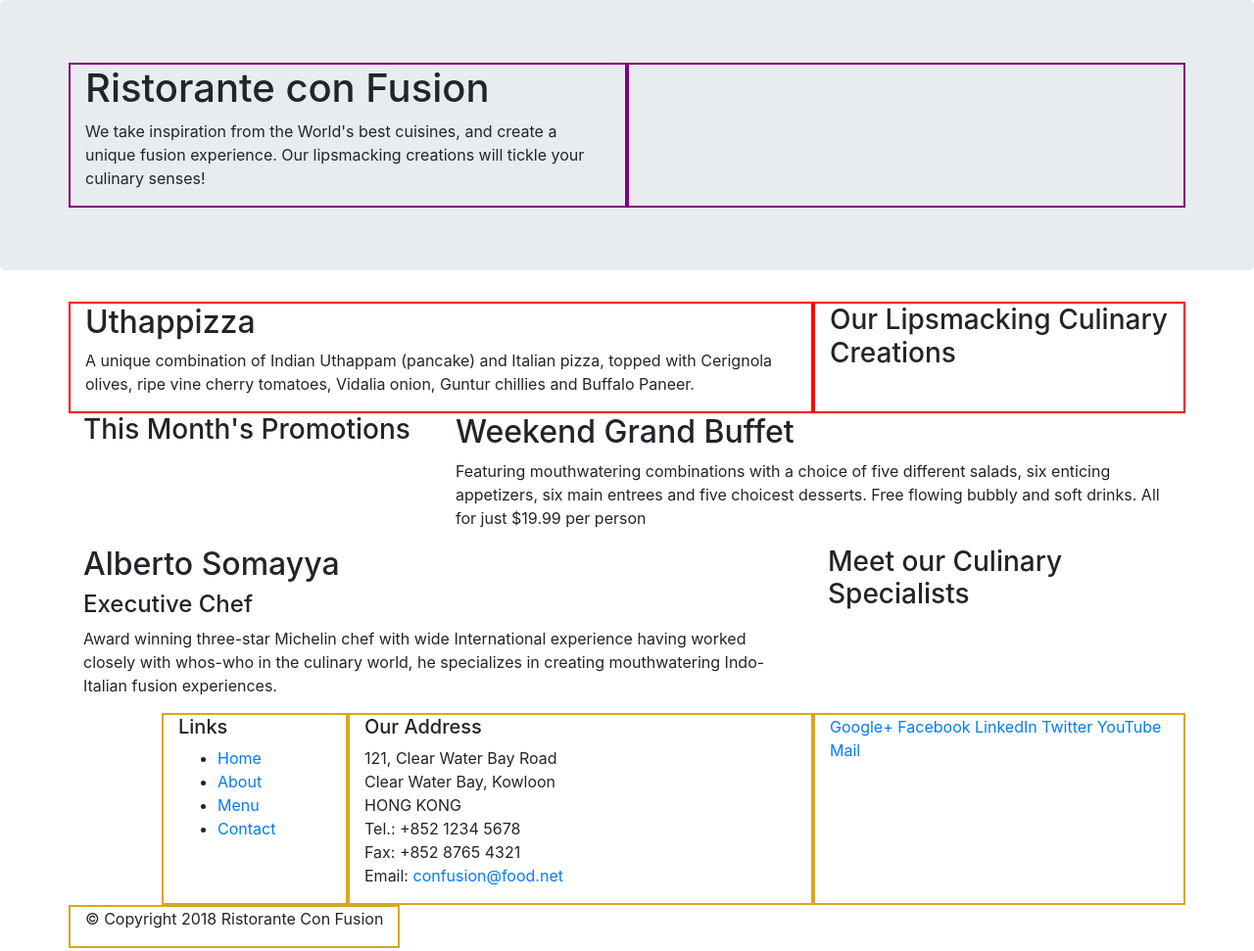
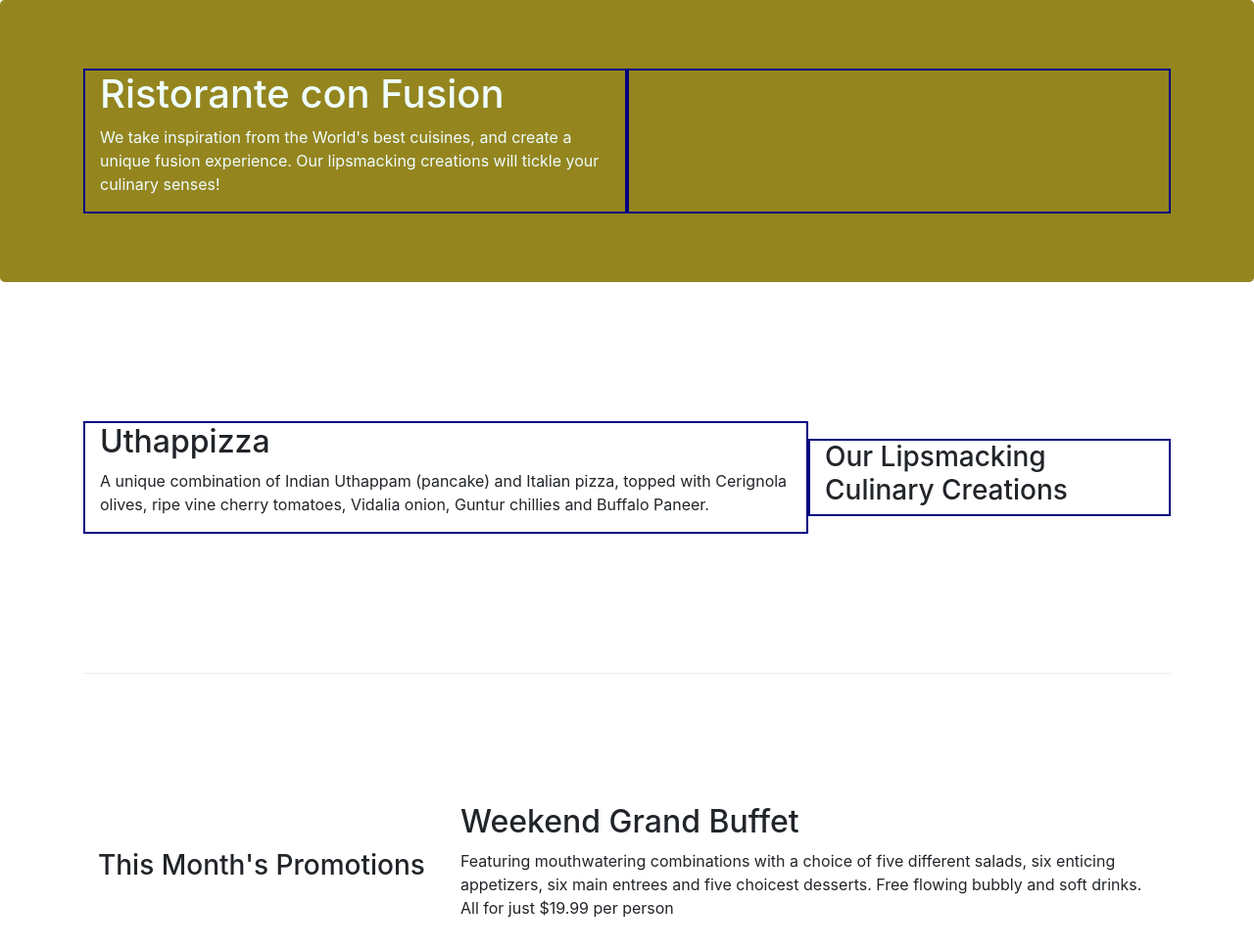
Before and after one commit to TamyahD/bs4ConFusion, a website: page index.html in a window 1280 px wide. Shown: the top 971 px of the page at 98% size. Drawn offline with nearby package versions, Linux system fonts and the light colour scheme.

Commit message:
added custom css styling, bootstrap grid pt.2

```diff
--- /dev/null
+++ b/css/styles.css
@@ -0,0 +1,26 @@
+.row-header {
+    margin: 0px auto;
+    padding: 0px auto;
+}
+.row-content {
+    margin: 0px auto;
+    padding: 50px 0px 50px 0px;
+    border-bottom: 1px ridge;
+    min-height: 400px;
+}
+.footer {
+    background-color: beige;
+    margin: 0px auto;
+    padding: 20px 0px 20px 0px;
+}
+.jumbotron {
+    padding: 70px 30px 70px 30px;
+    margin: 0px auto;
+    background-color: rgb(148, 133, 31);
+    color: rgb(240, 254, 255);
+}
+.address {
+    font-size: 80%;
+    margin: 0px;
+    color: black;
+}
--- a/index.html
+++ b/index.html
@@ -9,6 +9,7 @@
 
     <!-- Bootstrap CSS -->
     <link rel="stylesheet" href="node_modules/bootstrap/dist/css/bootstrap.min.css">
+    <link rel="stylesheet" href="/css/styles.css">
     <title>Ristorante Con Fusion</title>
 </head>
 
@@ -16,28 +17,28 @@
 
     <header class="jumbotron">
         <div class="container">
-            <div class="row">
+            <div class="row row-header">
                 <div class="col-12 col-sm-6"
-                style="border: 2px solid purple;">
+                style="border: 2px solid navy;">
                     <h1>Ristorante con Fusion</h1>
                     <p>We take inspiration from the World's best cuisines, and create a unique fusion experience. Our
                         lipsmacking creations will tickle your culinary senses!</p>
                 </div>
                 <div class="col-12 col-sm"
-                style="border: 2px solid purple;">
+                style="border: 2px solid navy;">
                 </div>
             </div>
         </div>
     </header>
 
     <div class="container">
-        <div class="row">
+        <div class="row row-content align-items-center">
             <div class="col-12 col-sm-4 order-sm-last col-sm-3"
-            style="border: 2px solid red;">
+            style="border: 2px solid navy;">
                 <h3>Our Lipsmacking Culinary Creations</h3>
             </div>
             <div class="col col-sm order-sm-first col-md"
-            style="border: 2px solid red;">
+            style="border: 2px solid navy;">
                 <h2>Uthappizza</h2>
                 <p>A unique combination of Indian Uthappam (pancake) and Italian pizza, topped with Cerignola olives,
                     ripe vine cherry tomatoes, Vidalia onion, Guntur chillies and Buffalo Paneer.</p>
@@ -45,7 +46,7 @@
         </div>
 
 
-        <div class="row">
+        <div class="row row-content align-items-center">
             <div class="col-12 col-sm-4 col-sm-3">
                 <h3>This Month's Promotions</h3>
             </div>
@@ -57,7 +58,7 @@
             </div>
         </div>
 
-        <div class="row">
+        <div class="row row-content align-items-center">
             <div class="col-12 col-sm-4 order-sm-last col-sm-3">
                 <h3>Meet our Culinary Specialists</h3>
             </div>
@@ -71,13 +72,13 @@
         </div>
     </div>
 
-    <footer>
+    <footer class="footer">
         <div class="container">
             <div class="row">
                 <div class="col-4 offset-1 col-sm-2"
-                style="border: 2px solid goldenrod;">
+                style="border: 2px solid navy;">
                     <h5>Links</h5>
-                    <ul>
+                    <ul class="list-unstyled">
                         <li><a href="#">Home</a></li>
                         <li><a href="#">About</a></li>
                         <li><a href="#">Menu</a></li>
@@ -85,7 +86,7 @@
                     </ul>
                 </div>
                 <div class="col-7 col-sm-5"
-                style="border: 2px solid goldenrod;">
+                style="border: 2px solid navy;">
                     <h5>Our Address</h5>
                     <address>
                         121, Clear Water Bay Road<br>
@@ -96,9 +97,9 @@
                         Email: <a href="mailto:confusion@food.net">confusion@food.net</a>
                     </address>
                 </div>
-                <div class="col-12 col-sm-4"
-                style="border: 2px solid goldenrod;">
-                    <div>
+                <div class="col-12 col-sm-4 align-self-center"
+                style="border: 2px solid navy;">
+                    <div class="text-center">
                         <a href="http://google.com/+">Google+</a>
                         <a href="http://www.facebook.com/profile.php?id=">Facebook</a>
                         <a href="http://www.linkedin.com/in/">LinkedIn</a>
@@ -108,9 +109,9 @@
                     </div>
                 </div>
             </div>
-            <div class="row">
+            <div class="row justify-content-center">
                 <div class="col-auto"
-                style="border: 2px solid goldenrod;">
+                style="border: 2px solid navy;">
                     <p>© Copyright 2018 Ristorante Con Fusion</p>
                 </div>
             </div>
```
